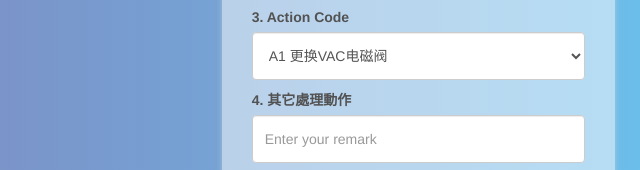
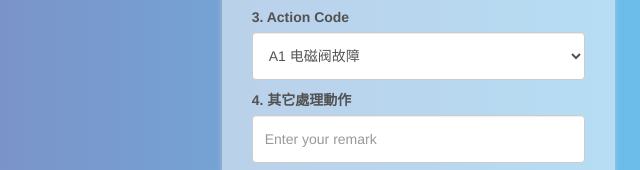
Before and after one commit to ElaineHuang/elite-app, a plain HTML site: page templates/index.html in a window 1280 px wide. Shown: the part 303-473 px from the top of the page, 615-1255 px from the left. Drawn offline with nearby package versions, Linux system fonts and the light colour scheme; no server answers.

Commit message:
modify errorcode item and datetime bug fix

```diff
--- a/templates/index.html
+++ b/templates/index.html
@@ -80,15 +80,15 @@
             <label>3. Action Code</label>
             <!-- <input type="text" class="form-control" placeholder="Enter your name" name="name"> -->
             <select class="form-control" id="action-code" name="actionCode">
-              <option value="A1 更换VAC电磁阀" selected>A1 更换VAC电磁阀</option>
-              <option value="A2 更换吹氣电磁阀">A2 更换吹氣电磁阀</option>
-              <option value="A3 更換定位板">A3 更換定位板</option>
-              <option value="A4 更换空氣過濾器">A4 更换空氣過濾器</option>
-              <option value="A5 更換真空泵">A5 更換真空泵</option>
+              <option value="A1 电磁阀故障" selected>A1 电磁阀故障</option>
+              <option value="A2 吹氣电磁阀故障">A2 吹氣电磁阀故障</option>
+              <option value="A3 定位板故障">A3 定位板故障</option>
+              <option value="A4 空氣過濾器故障">A4 空氣過濾器故障</option>
+              <option value="A5 真空泵故障">A5 真空泵故障</option>
               <option value="A6 更換電池">A6 更換電池</option>
               <option value="A7 需要更换喷射泵">A7 需要更換喷射泵</option>
               <option value="A8 聯絡廠商維修">A8 聯絡廠商維修</option>
-              <option value="others">others</option>
+              <option value="其它">其它</option>
             </select>
           </div>
           <div class="form-group">
```
Also changed, not shown: 1 other file.
